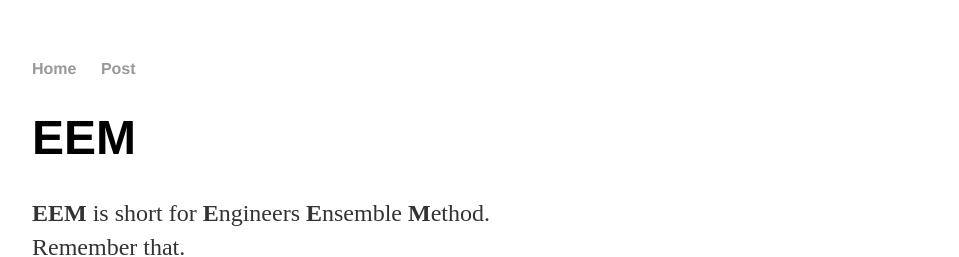
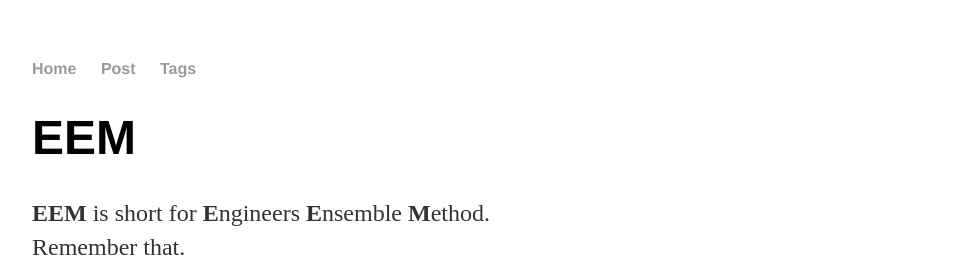
Before and after one commit to takasimiz/bak-github.io, a Jekyll site: the page built from index.html, in a window 1280 px wide. Shown: the top 257 px of the page, without its empty margins (160-1119 px from the left). Built offline with Jekyll 4.4.1, drawn with Linux system fonts in a browser that asks for light colours.

Commit message:
Update default.html

```diff
--- a/_layouts/default.html
+++ b/_layouts/default.html
@@ -12,6 +12,7 @@
 <!-- 		        	<li><a href="/about">About</a></li> -->
 <!-- 	        		<li><a href="/cv">CV</a></li> -->
 	        		<li><a href="/post">Post</a></li>
+				<li><a href="/post/tags">Tags</a></li>
 	    		</ul>
 			</nav>
 			<div class="container">
```
